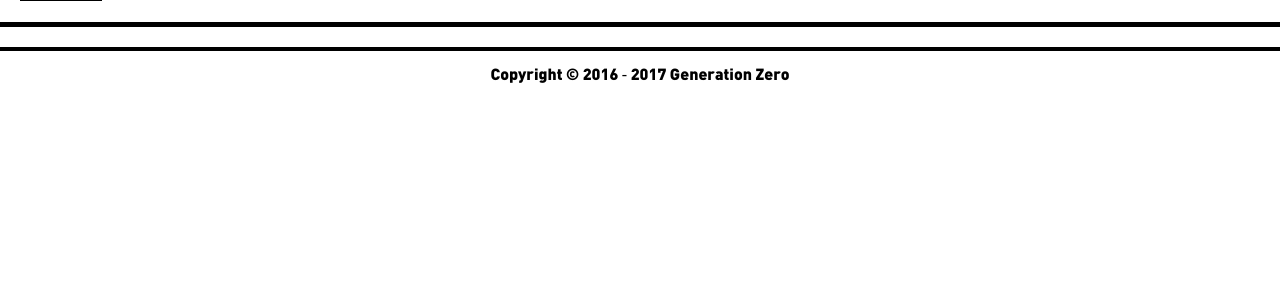
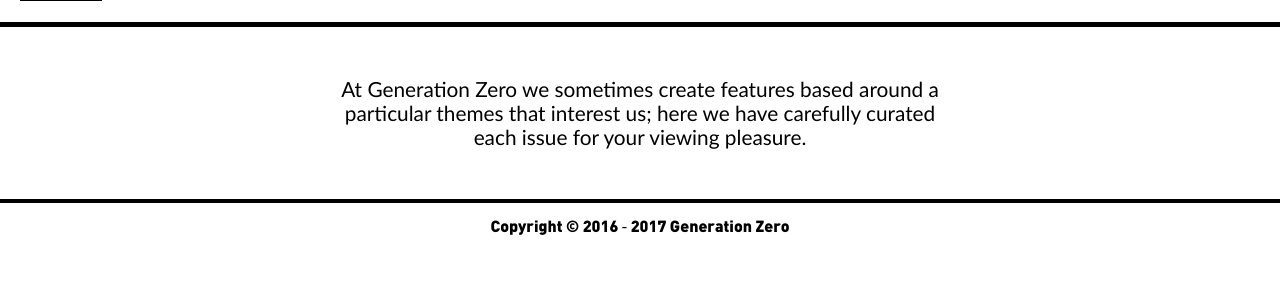
Before and after one commit to tompreston/generationzero, a Django app: page /issue/ in a window 1280 px wide. Shown: the part 68-360 px from the top of the page. Run offline with Django 3.2, Linux system fonts and the light colour scheme; data that the repository does not hold is empty; some libraries are stand-ins or nearby versions.

Commit message:
Add issue-list header and start of main body

```diff
--- /dev/null
+++ b/magazine/static/magazine/css/issue_list.css
@@ -0,0 +1,16 @@
+#main_content {
+    width: 100%;
+}
+
+#issue-list-header {
+    margin: 50px auto;
+    width: 600px;
+    font-size: 1.3em;
+    font-family: "Gill Sans", sans-serif;
+    text-align: center;
+}
+
+#issue-list-container {
+    background: black;
+    margin: 0;
+}
--- a/magazine/templates/magazine/issue_list.html
+++ b/magazine/templates/magazine/issue_list.html
@@ -15,7 +15,12 @@
 
 
 {% block content %}
-<div class="grid">
+<div id="issue-list-header">
+  At Generation Zero we sometimes create features based around a particular themes that interest us; here we have carefully curated each issue for your viewing pleasure.
+</div>
+
+<div id="issue-list-container">
+  <div class="grid">
     <div class="grid-sizer"></div>
     <div class="gutter-sizer"></div>
 
@@ -25,6 +30,7 @@
     </div>
     {% endfor %}
 
+  </div>
 </div>
 {% endblock content %}
 
```
